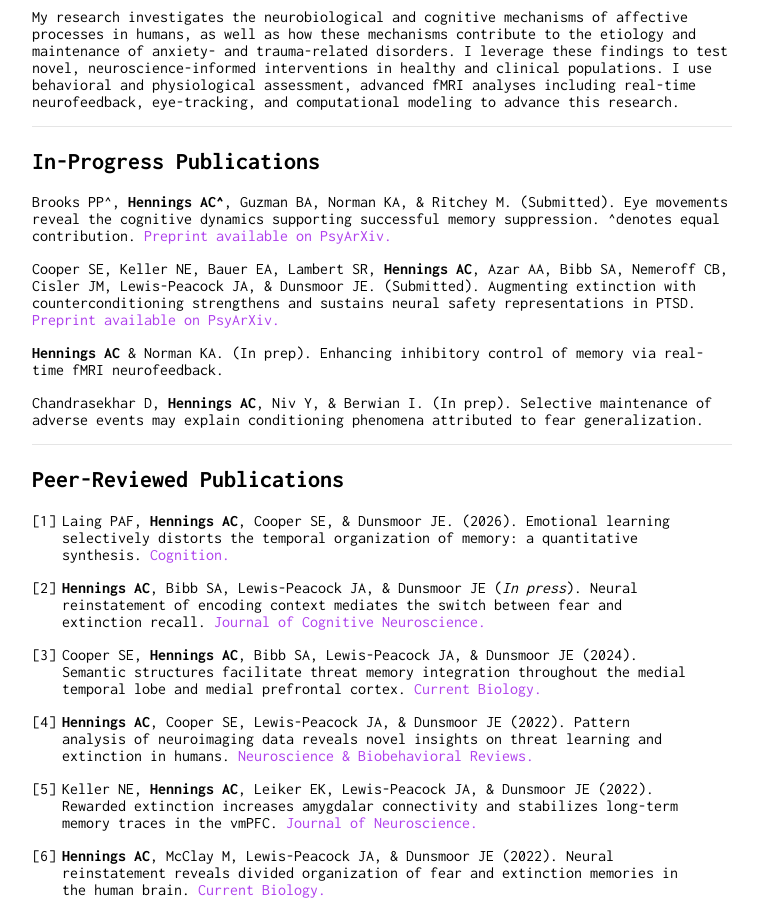
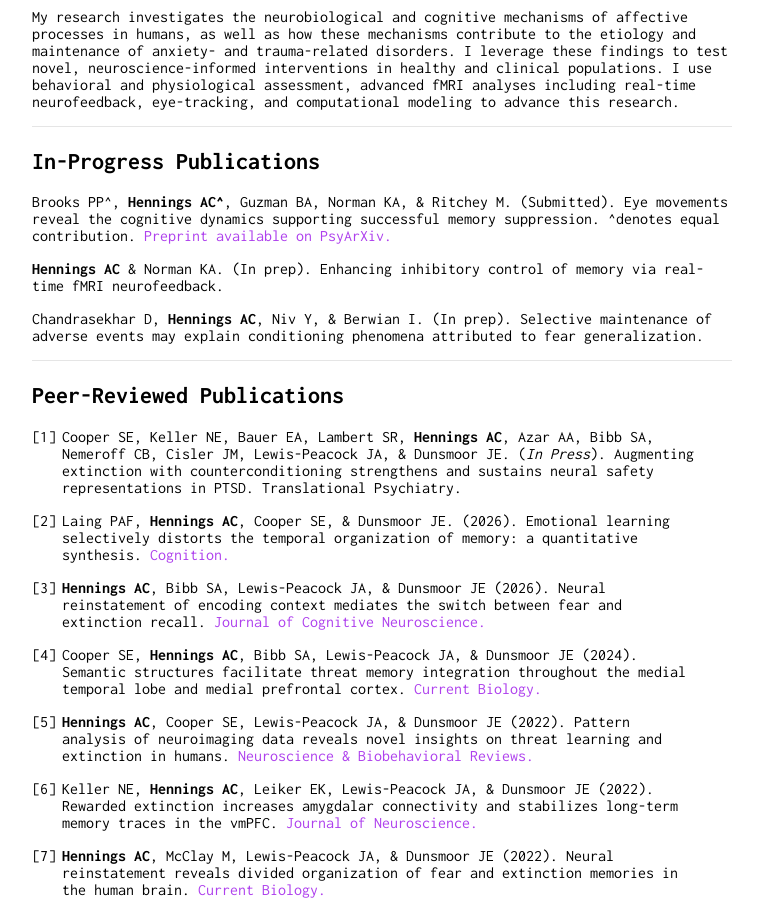
Before and after one commit to achennings/achennings.github.io, a Jekyll site: the page built from index.md, in a window 1280 px wide and 900 px high, scrolled down 463 px. Shown: the whole window, without its empty margins (258-1021 px from the left). Built offline with Jekyll 4.4.1, drawn with Linux system fonts in a browser that asks for light colours; our own code applies the rules of GitHub Pages for plain Markdown files; some of the changed lines change nothing that is shown.

Commit message:
updated cv

```diff
--- a/index.md
+++ b/index.md
@@ -27,8 +27,6 @@ My research investigates the neurobiological and cognitive mechanisms of affecti
 
 Brooks PP^, **Hennings AC^**, Guzman BA, Norman KA, & Ritchey M. (Submitted). Eye movements reveal the cognitive dynamics supporting successful memory suppression. ^denotes equal contribution. [Preprint available on PsyArXiv.](https://osf.io/preprints/psyarxiv/mdrh4_v1)
 
-Cooper SE, Keller NE, Bauer EA, Lambert SR, **Hennings AC**, Azar AA, Bibb SA, Nemeroff CB, Cisler JM, Lewis-Peacock JA, & Dunsmoor JE. (Submitted). Augmenting extinction with counterconditioning strengthens and sustains neural safety representations in PTSD. [Preprint available on PsyArXiv.](https://osf.io/preprints/psyarxiv/3b82c_v1)
-
 **Hennings AC** & Norman KA. (In prep). Enhancing inhibitory control of memory via real-time fMRI neurofeedback.
 
 Chandrasekhar D, **Hennings AC**, Niv Y, & Berwian I. (In prep). Selective maintenance of adverse events may explain conditioning phenomena attributed to fear generalization.
@@ -37,9 +35,11 @@ Chandrasekhar D, **Hennings AC**, Niv Y, & Berwian I. (In prep). Selective maint
 
 ## Peer-Reviewed Publications
 
+12. Cooper SE, Keller NE, Bauer EA, Lambert SR, **Hennings AC**, Azar AA, Bibb SA, Nemeroff CB, Cisler JM, Lewis-Peacock JA, & Dunsmoor JE. (*In Press*). Augmenting extinction with counterconditioning strengthens and sustains neural safety representations in PTSD. Translational Psychiatry.
+
 11. Laing PAF, **Hennings AC**, Cooper SE, & Dunsmoor JE. (2026). Emotional learning selectively distorts the temporal organization of memory: a quantitative synthesis. [Cognition.](https://doi.org/10.1016/j.cognition.2025.106382)
 
-10. **Hennings AC**, Bibb SA, Lewis-Peacock JA, & Dunsmoor JE (*In press*). Neural reinstatement of encoding context mediates the switch between fear and extinction recall. [Journal of Cognitive Neuroscience.](https://doi.org/10.1162/jocn.a.93)
+10. **Hennings AC**, Bibb SA, Lewis-Peacock JA, & Dunsmoor JE (2026). Neural reinstatement of encoding context mediates the switch between fear and extinction recall. [Journal of Cognitive Neuroscience.](https://doi.org/10.1162/jocn.a.93)
 
 9. Cooper SE, **Hennings AC**, Bibb SA, Lewis-Peacock JA, & Dunsmoor JE (2024). Semantic structures facilitate threat memory integration throughout the medial temporal lobe and medial prefrontal cortex. [Current Biology.](https://doi.org/10.1016/j.cub.2024.06.071)
 
```
Also changed, not shown: 2 other files.
